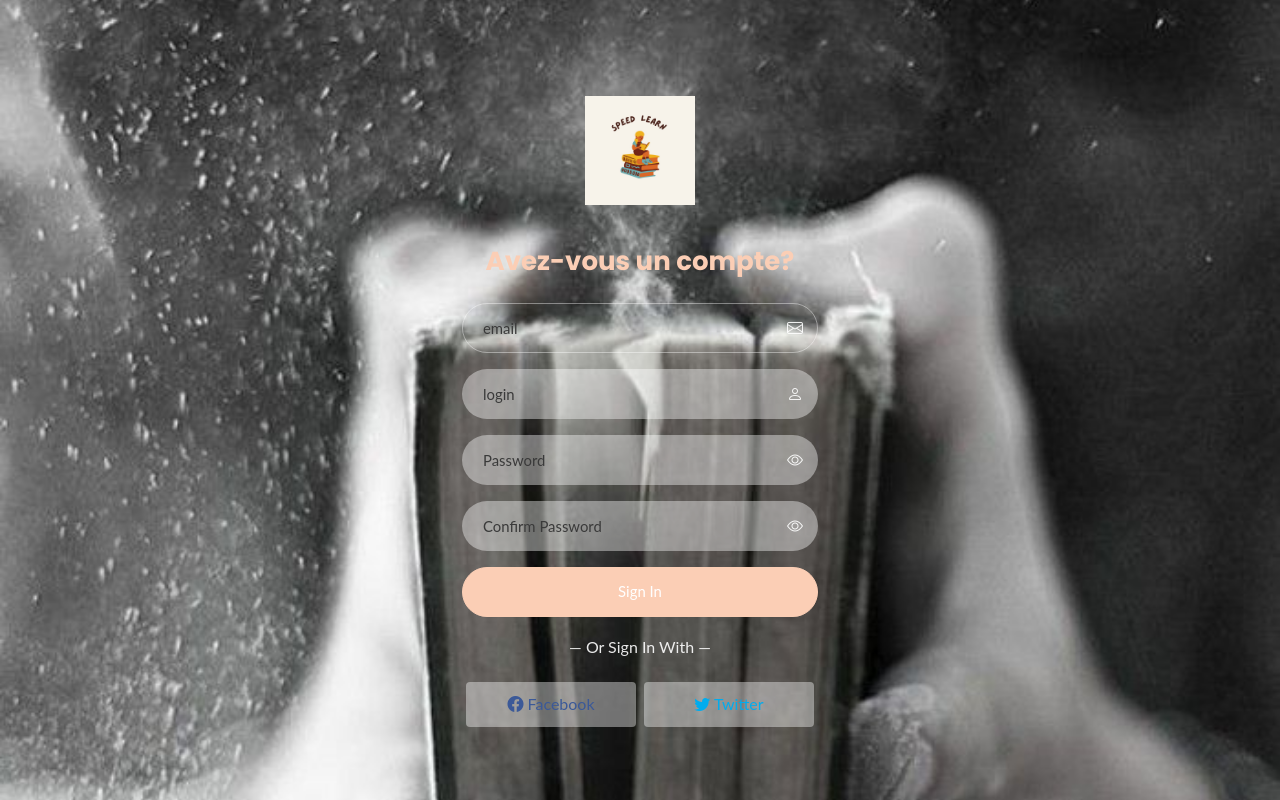
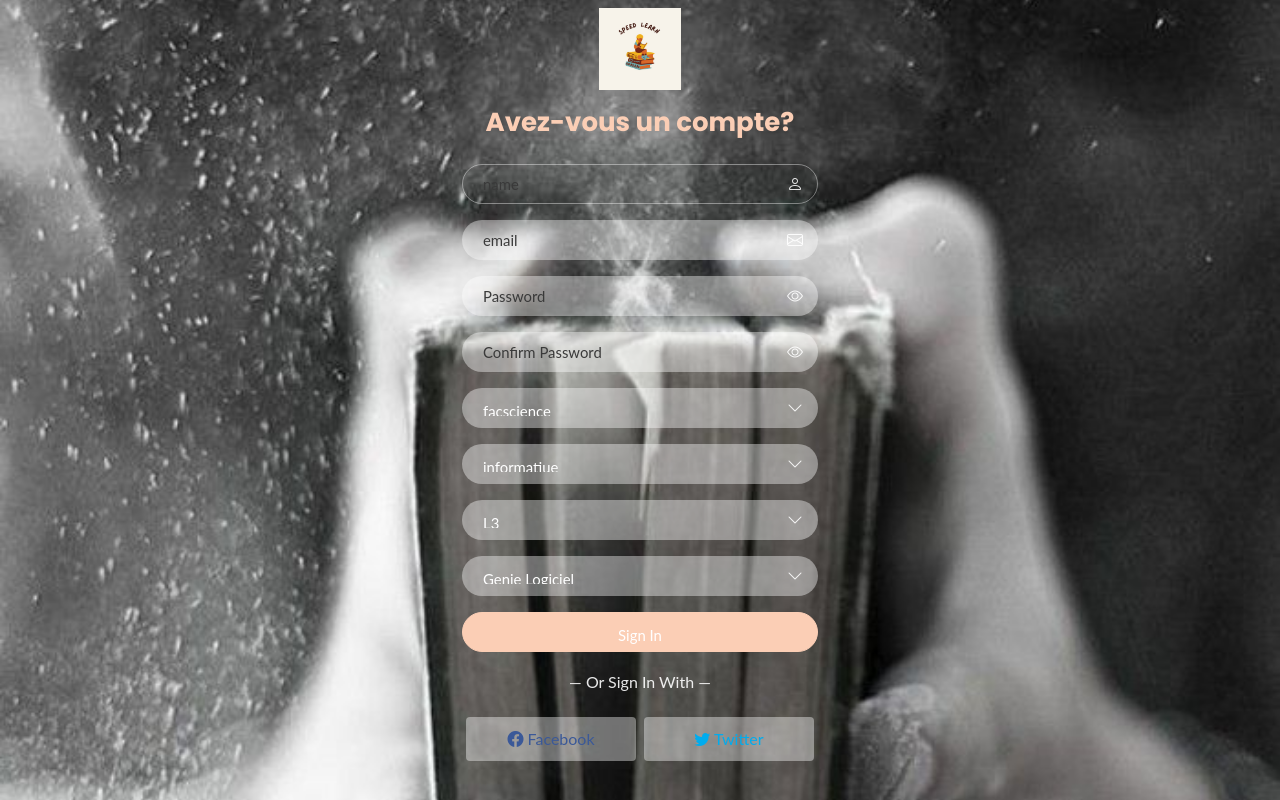
Before and after one commit to MTPaulette/elibrary-frontend, a Vue app: page /register in a window 1280 px wide. Built offline with nearby package versions, Linux system fonts and the light colour scheme.

Commit message:
modification de la vue pour tenir compte de la classification

```diff
--- a/src/components/Authentification/Login.vue
+++ b/src/components/Authentification/Login.vue
@@ -117,11 +117,11 @@ export default {
       this.loginAuth(user)
         .then((res) => {
           if (!res.data.email || !res.data.password) {
-            console.log("erreur de email:" +res.data.msg);
+            console.log("erreur de email:" + res.data.msg);
           }
 
           if (res.data.success) {
-            console.log("message de backend true:" +res.data.msg);
+            console.log("message de backend true:" + res.data.msg);
             this.$router.push("/resetPassword");
           }
         })
--- a/src/components/Authentification/Register.vue
+++ b/src/components/Authentification/Register.vue
@@ -3,12 +3,12 @@
     <section class="img js-fullheight">
       <div class="container">
         <div class="row justify-content-center">
-          <div class="col-md-6 text-center mb-5 mt-11">
+          <div class="col-md-6 text-center mb-2 mt-2">
             <h2 class="heading-section">
               <img
                 alt="speed learn logo"
-                width="20%"
-                height="20%"
+                width="15%"
+                height="15%"
                 src="../../assets/fille-logo.jpg"
               />
             </h2>
@@ -23,29 +23,30 @@
               <form action="#" class="signin-form" @submit.prevent="register">
                 <div class="form-group">
                   <input
+                    type="text"
+                    class="form-control"
+                    name="name"
+                    placeholder="name"
+                    autocomplete="name"
+                    autofocus
+                    v-model="name"
+                    required
+                  />
+                  <i class="bi bi-person field-icon"></i>
+                </div>
+                <div class="form-group">
+                  <input
                     type="email"
                     class="form-control"
                     placeholder="email"
                     name="email"
                     autocomplete="email"
-                    autofocus
                     v-model="email"
                     required
                   />
                   <i class="bi bi-envelope field-icon"></i>
                 </div>
-                <div class="form-group">
-                  <input
-                    type="text"
-                    class="form-control"
-                    name="login"
-                    placeholder="login"
-                    autocomplete="login"
-                    v-model="login"
-                    required
-                  />
-                  <i class="bi bi-person field-icon"></i>
-                </div>
+
                 <div class="form-group">
                   <input
                     id="password-field"
@@ -68,6 +69,36 @@
                   />
                   <i class="bi bi-eye field-icon"></i>
                 </div>
+
+                <div class="form-group">
+                  <select name="faculte" class="form-control" v-model="faculte">
+                    <option v-for="faculte in facultes" :key="faculte.id" :value="faculte.val">{{ faculte.val }}</option>
+                  </select>
+                  <i class="bi bi-chevron-down field-icon"></i>
+                </div>
+
+                <div class="form-group">
+                  <select name="filiere" class="form-control" v-model="filiere">
+                    <option v-for="filiere in filieres" :key="filiere.id" :value="filiere.val">{{ filiere.val }}</option>
+                  </select>
+                  <i class="bi bi-chevron-down field-icon"></i>
+                </div>
+
+                <div class="form-group">
+                  <select name="niveau" class="form-control" v-model="niveau">
+                    <option v-for="niveau in niveaux" :key="niveau.id" :value="niveau.val">{{ niveau.val }}</option>
+                  </select>
+                  <i class="bi bi-chevron-down field-icon"></i>
+                </div>
+
+                <div class="form-group">
+                  <select name="specialite" class="form-control" v-model="specialite">
+                    <option v-for="specialite in specialites" :key="specialite.id" :value="specialite.val">{{ specialite.val }}</option>
+                  </select>
+                  <i class="bi bi-chevron-down field-icon"></i>
+                </div>
+
+
                 <div class="form-group">
                   <button type="submit" class="form-control submit px-3 signin">
                     Sign In
@@ -116,10 +147,20 @@ export default {
   },
   data() {
     return {
+      name: "",
       email: "",
-      login: "",
+      faculte: "facscience",
+      filiere: "informatiue",
+      niveau: "L3",
+      specialite: "Genie Logiciel",
       password: "",
       confirm_password: "",
+
+      //valeurs issues de la bd
+      facultes: [{id: '1', val:'facscience'}, {id: '2', val:'faclettre'}],
+      filieres: [{id: '1', val:'chimie'}, {id: '2', val:'lette bilingue'}, {id: '3', val:'informatiue'}],
+      niveaux: [{id: '1', val:'L1'}, {id: '2', val:'L2'}, {id: '3', val:'L3'}],
+      specialites: [{id: '1', val:'Genie Logiciel'}, {id: '2', val:'boa'}, {id: '3', val:'algebre'}],
     };
   },
   methods: {
@@ -129,12 +170,12 @@ export default {
         email: this.email,
         login: this.login,
         password: this.password,
-        confirm_password: this.confirm_password
+        confirm_password: this.confirm_password,
       };
       this.registerAuth(user)
         .then((res) => {
           if (res.data.success) {
-            console.log("message de backend register:" +res.data.msg);
+            console.log("message de backend register:" + res.data.msg);
             this.$router.push("/login");
           }
         })
@@ -160,7 +201,7 @@ primary = #fbceb5
   position: relative;
   z-index: 0;
   padding: 0;
-  height: 100vh;
+  min-height: 100vh;
 }
 
 .body:after {
@@ -203,7 +244,7 @@ a:hover {
   background-size: cover;
   background-repeat: no-repeat;
   background-position: center center;
-  height: 100%;
+  min-height: 100vh;
 }
 
 .login-wrap {
@@ -275,7 +316,7 @@ a:hover {
 .form-control {
   background: transparent;
   border: none;
-  height: 50px;
+  height: 40px;
   color: rgba(255, 255, 255, 1) !important;
   border: 1px solid transparent;
   background: rgba(255, 255, 255, 0.4);
```
Also changed, not shown: src/database/Authentification.js (+7 -6 lines), public/static/images/livre.jpeg (renamed from public/static/images/43 inspirations pour savoir quoi faire avec de vieux livres.jpeg).
